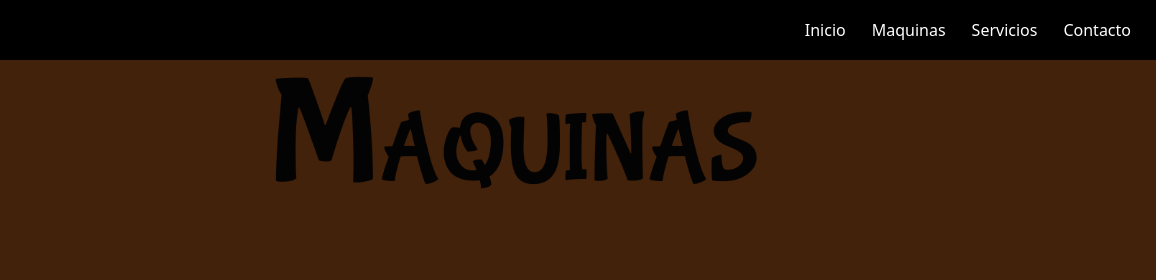
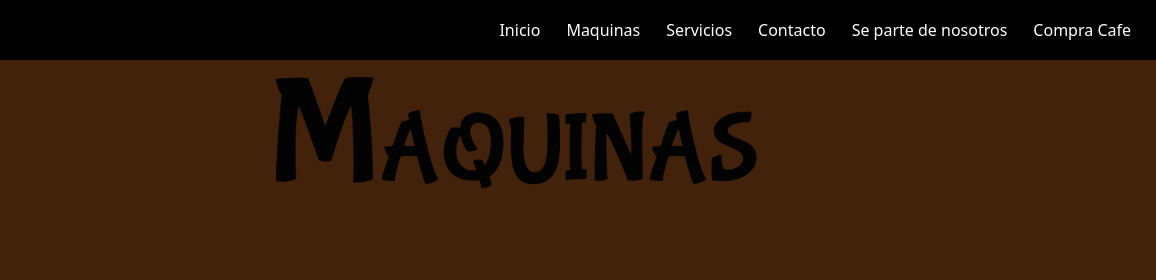
Before and after one commit to Leonel-14/wb_bantu, a plain HTML site: page html/maquinas.html in a window 1280 px wide. Shown: the top 280 px of the page, 124-1280 px from the left. Drawn offline with nearby package versions, Linux system fonts and the light colour scheme; no server answers.

Commit message:
quinceavo

```diff
--- a/html/maquinas.html
+++ b/html/maquinas.html
@@ -46,6 +46,8 @@
                 </div>
                 <a href="../html/servicios.html" class="link_nav">Servicios</a>
                 <a href="#id_contacto" class="link_nav">Contacto</a>
+                <a href="https://docs.google.com/forms/d/e/1FAIpQLSeJnKVpQ_16n_APdSItq_pgIOWE7Kij1z42l8m3riEqnde78g/viewform?usp=header" target="_blank" class="link_nav">Se parte de nosotros</a>
+                <a href="#" id="compra_cafe" class="link_nav">Compra Cafe</a>
             </div>
         </nav>
     </header>
```
